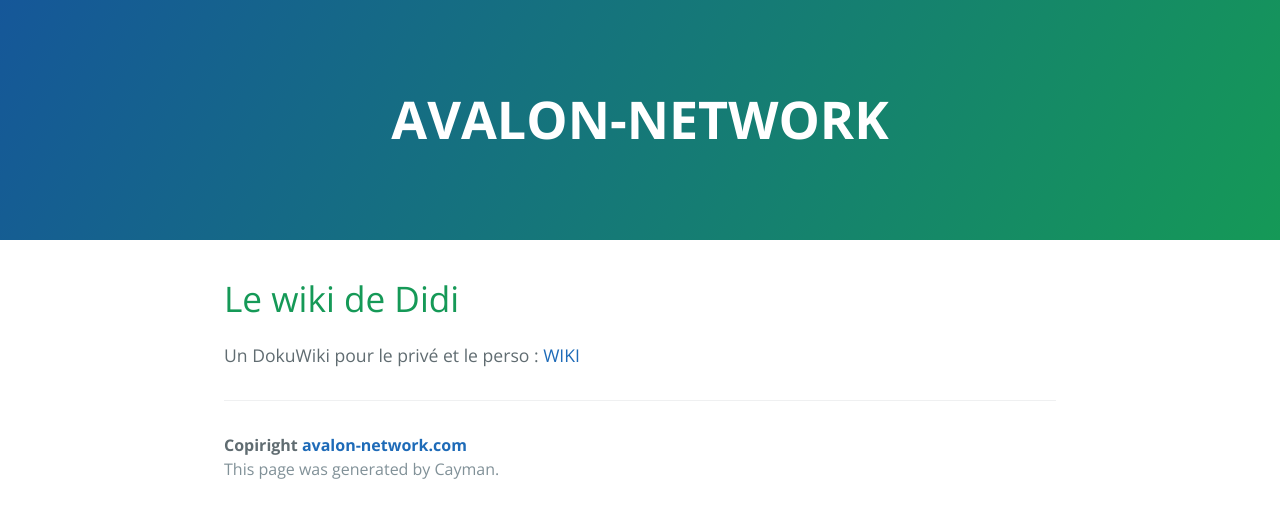
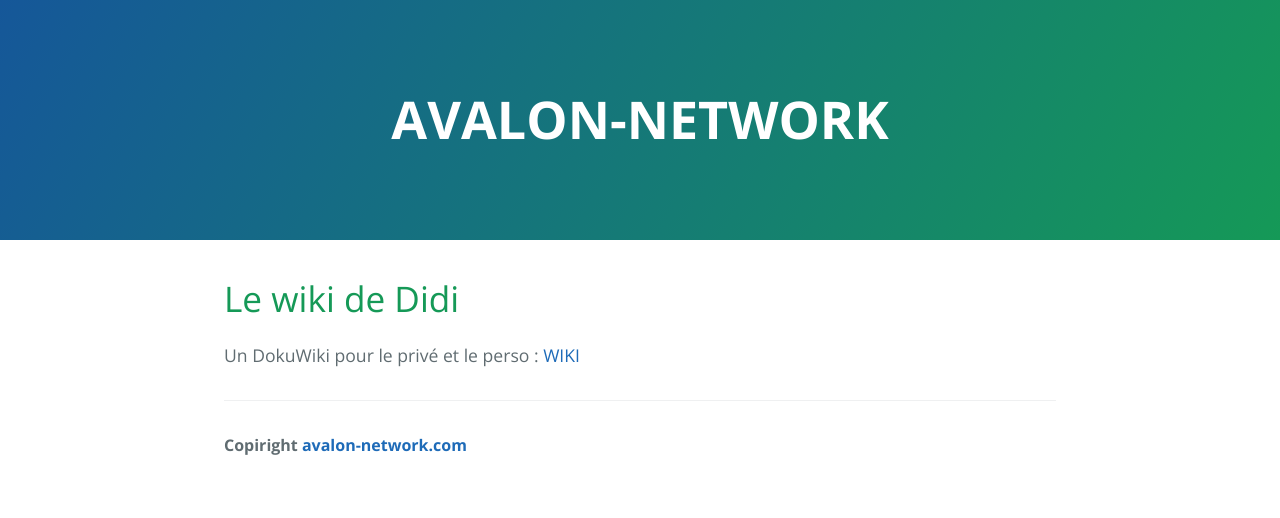
Before and after one commit to kikoute/A-N, a website: page index.html in a window 1280 px wide. Drawn offline with nearby package versions, Linux system fonts and the light colour scheme.

Commit message:
Fix footer

```diff
--- a/index.html
+++ b/index.html
@@ -23,7 +23,6 @@
 
       <footer class="site-footer">
         <span class="site-footer-owner">Copiright  <a href="https://avalon-network.com">avalon-network.com</a></span>
-        <span class="site-footer-credits">This page was generated by Cayman.</span>
       </footer>
 
     </section>
```
